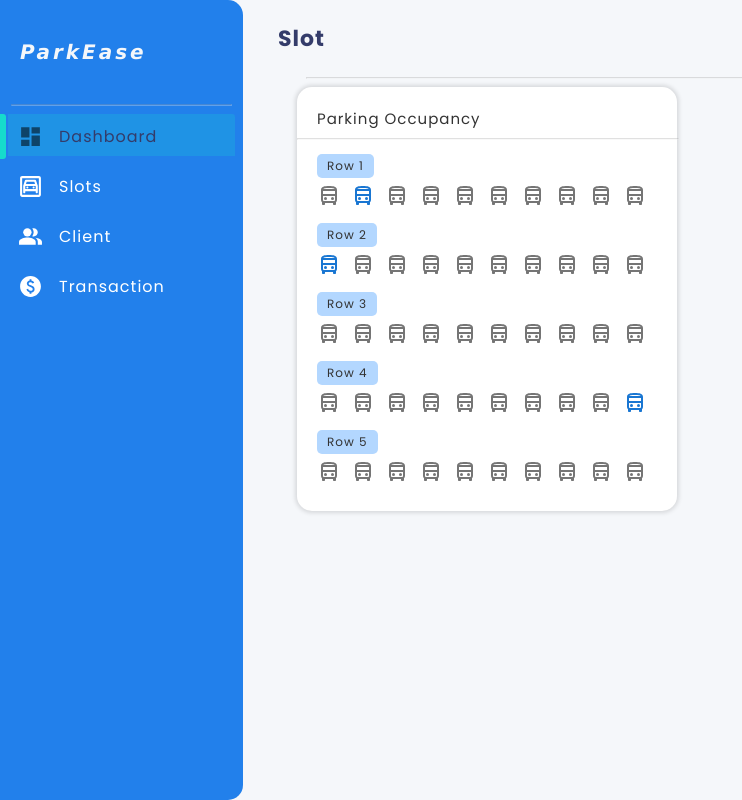
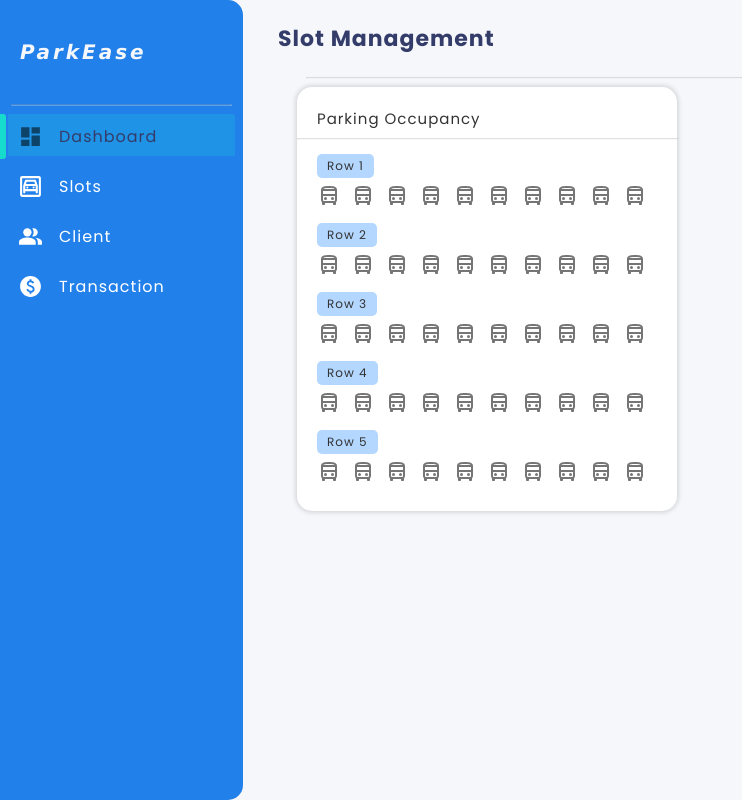
Before and after one commit to froyd03/Parking-Managment-System, a React (Vite) app: page /slot in a window 1280 px wide. Shown: the whole page, without its empty margins (0-742 px from the left). Built offline with nearby package versions, Linux system fonts and the light colour scheme.

Commit message:
add slot management where tracks client parking location slot

```diff
--- a/src/pages/Dashboard/Dashboard.jsx
+++ b/src/pages/Dashboard/Dashboard.jsx
@@ -108,6 +108,7 @@ export default function Dashboard(){
     const plateInpt = useRef();
     const vehicleRbtn = useRef();
     const clientOpt = useRef();
+    const floorOpt = useRef();
     const slotOpt = useRef();
 
     function addClient(){
@@ -131,8 +132,8 @@ export default function Dashboard(){
                 clientType: clientOpt.current.value,
                 timeIn: formatDate(),
                 Rate: vehicleRbtn.current.checked ? "₱15/hr" : "₱7/hr",
+                slotLocation: Number(floorOpt.current.value) * 10 + Number(slotOpt.current.value)
             }
-
             setActiveData(tr => [newClient, ...tableRow]);
             setStoredData(newClient);
             toggleform();
@@ -297,13 +298,27 @@ export default function Dashboard(){
                         <option value="Guest">Guest</option>
                       </select>
                     </label>
-                    <label className="lblSlots" htmlFor="clientSlot">Parking Slots
+                    <label className="lblSlots" htmlFor="clientSlot">Parking floors
+                      <select name="client" ref={floorOpt} id="clientSlot">
+                        <option value="0">1st Floor</option>
+                        <option value="1">2nd Floor</option>
+                        <option value="2">3rd Floor</option>
+                        <option value="3">4th Floor</option>
+                        <option value="4">5th Floor</option>
+                      </select>
+                    </label>
+                    <label className="lblSlots" htmlFor="clientSlot">Available slots
                       <select name="client" ref={slotOpt} id="clientSlot">
-                        <option value="Level 1">Level 1</option>
-                        <option value="Level 2">Level 2</option>
-                        <option value="Level 3">Level 3</option>
-                        <option value="Level 4">Level 4</option>
-                        <option value="Level 5">Level 5</option>
+                        <option value="0">Slot 1</option>
+                        <option value="1">Slot 2</option>
+                        <option value="2">Slot 3</option>
+                        <option value="3">Slot 4</option>
+                        <option value="4">Slot 5</option>
+                        <option value="5">Slot 6</option>
+                        <option value="6">Slot 7</option>
+                        <option value="7">Slot 8</option>
+                        <option value="8">Slot 9</option>
+                        <option value="9">Slot 10</option>
                       </select>
                     </label>
                   </div>
--- a/src/pages/Slot/Slot.jsx
+++ b/src/pages/Slot/Slot.jsx
@@ -1,4 +1,4 @@
-import { useRef } from 'react';
+import { useRef, useState } from 'react';
 import '../Slot/Slot.css'
 import DirectionsBusOutlinedIcon from '@mui/icons-material/DirectionsBusOutlined';
 
@@ -7,22 +7,26 @@ export default function Slot(){
     const column = 10;
     const Row = totalSlot / column;;
 
-    const index = [1, 10, 39];
+    const tableRow = JSON.parse(localStorage.getItem("data")) || [];
     const iconRef = useRef([]);
 
     function occupied(i){
         let isEqual;
-        for(let j = 0; j < index.length; j++){
-            isEqual = true;
-            if(index[j] != i) isEqual = false;
-            else break;
+        for(let j = 0; j < tableRow.length; j++){
+            isEqual = false;
+            if(tableRow[j].slotLocation == i){
+                isEqual = true;
+                break;
+            }
         }
         return isEqual ? 'primary':'action';
     }
 
+    console.log(iconRef)
+
     return(
         <section>
-           <h3>Slot</h3>
+           <h3>Slot Management</h3>
            <hr />
            <div className="occupancyTable">
                 <p>Parking Occupancy</p>
@@ -46,6 +50,7 @@ export default function Slot(){
                         ))}
                 </div>
 
+
            </div>
         </section>
     )
```
